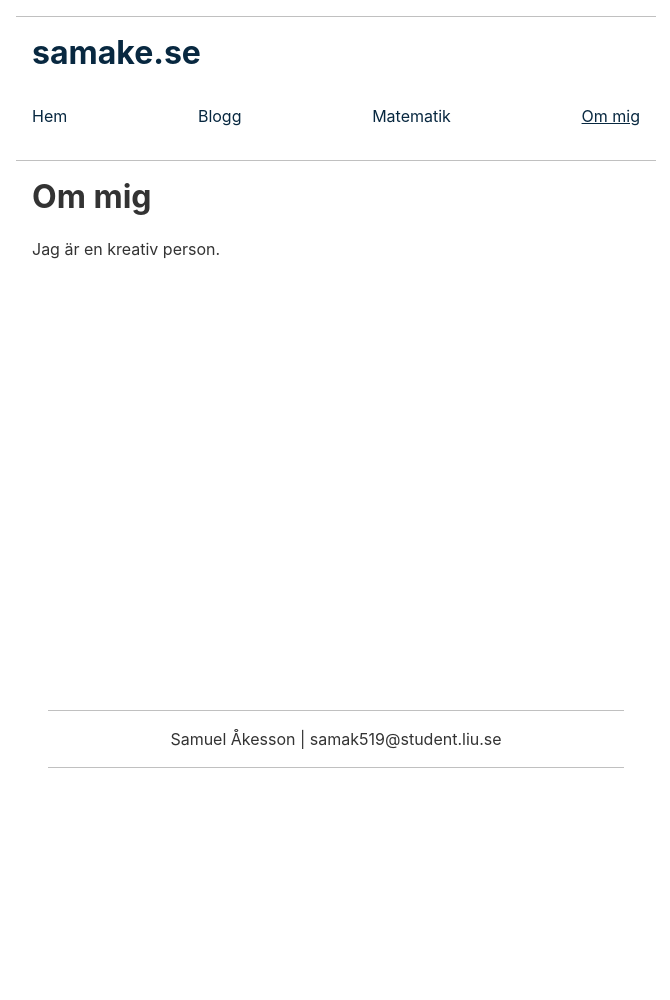
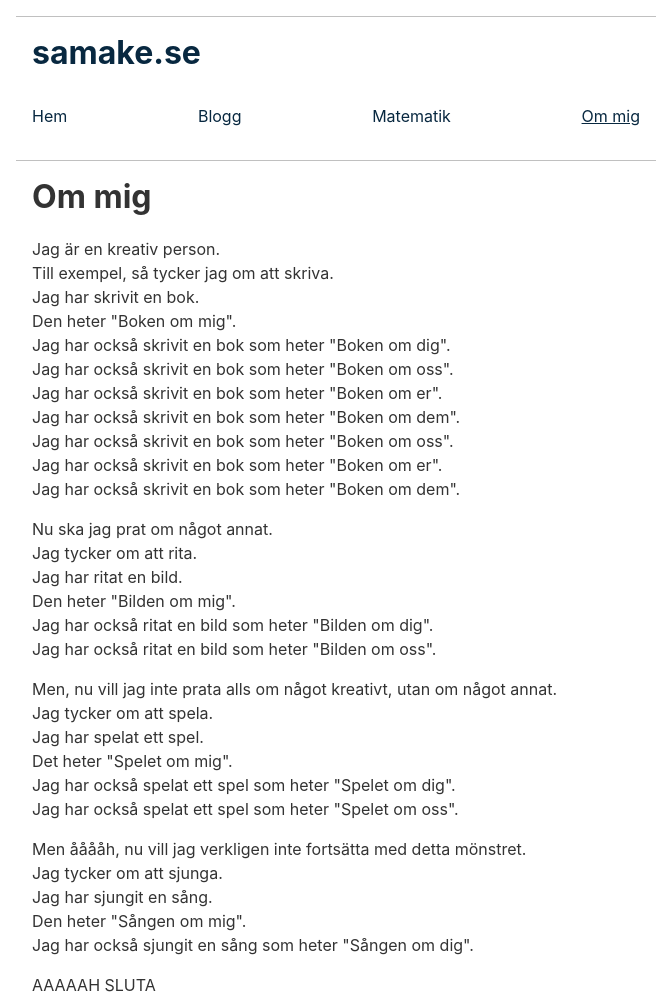
Before and after one commit to Sermuns/sermuns, an Eleventy site: page pages/about/index.md in a window 1280 px wide. Shown: the top 1000 px of the page, without its empty margins (304-974 px from the left). Before the commit the page ends 800 px from the top, so only its background shows below. Built offline with nearby package versions, Linux system fonts and the light colour scheme; Eleventy itself is replaced by a stand-in of ours; files that its build step writes are made by us from their sources.

Commit message:
writing in  the about.

```diff
--- a/_includes/layouts/site.md
+++ /dev/null
@@ -1,7 +0,0 @@
----
-layout: layouts/base.njk
----
-
-# {{ title }}
-
-{{ content | safe }}
--- /dev/null
+++ b/_includes/layouts/site.njk
@@ -0,0 +1,6 @@
+---
+layout: layouts/base
+---
+
+<h1>{{ title }}</h1>
+{{ content | safe }}
--- a/pages/about/index.md
+++ b/pages/about/index.md
@@ -6,4 +6,37 @@ eleventyNavigation:
   order: 99
 ---
 
+
 Jag är en kreativ person.
+Till exempel, så tycker jag om att skriva.
+Jag har skrivit en bok.
+Den heter "Boken om mig".
+Jag har också skrivit en bok som heter "Boken om dig".
+Jag har också skrivit en bok som heter "Boken om oss".
+Jag har också skrivit en bok som heter "Boken om er".
+Jag har också skrivit en bok som heter "Boken om dem".
+Jag har också skrivit en bok som heter "Boken om oss".
+Jag har också skrivit en bok som heter "Boken om er".
+Jag har också skrivit en bok som heter "Boken om dem".
+
+Nu ska jag prat om något annat.
+Jag tycker om att rita.
+Jag har ritat en bild.
+Den heter "Bilden om mig".
+Jag har också ritat en bild som heter "Bilden om dig".
+Jag har också ritat en bild som heter "Bilden om oss".
+
+Men, nu vill jag inte prata alls om något kreativt, utan om något annat.
+Jag tycker om att spela.
+Jag har spelat ett spel.
+Det heter "Spelet om mig".
+Jag har också spelat ett spel som heter "Spelet om dig".
+Jag har också spelat ett spel som heter "Spelet om oss".
+
+Men ååååh, nu vill jag verkligen inte fortsätta med detta mönstret.
+Jag tycker om att sjunga.
+Jag har sjungit en sång.
+Den heter "Sången om mig".
+Jag har också sjungit en sång som heter "Sången om dig".
+
+AAAAAH SLUTA
```
Also changed, not shown: pages/404.md (+5 -4 lines).
